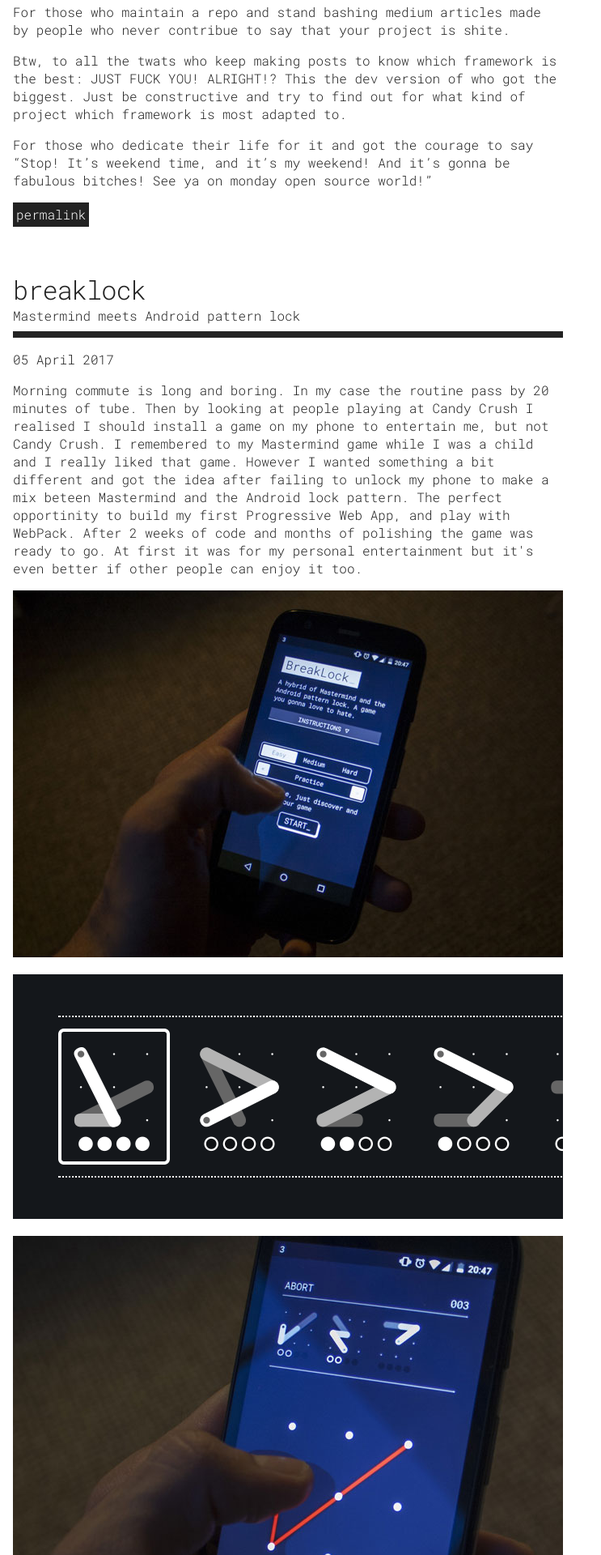
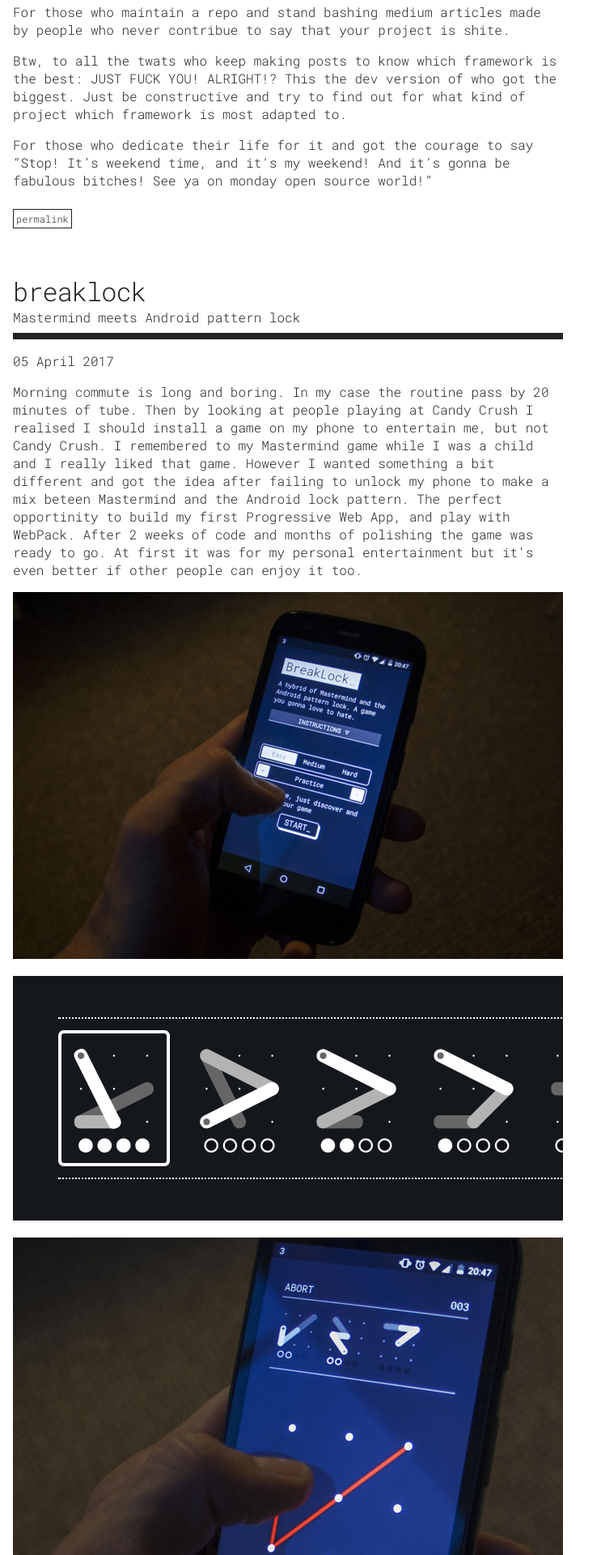
Before and after one commit to maxwellito/dotcom, a Jekyll site: the page built from page/index.html, in a window 1280 px wide. Shown: the part 752-2672 px from the top of the page at 81% size, without its empty margins (0-743 px from the left). Built offline with Jekyll 4.4.1, drawn with Linux system fonts in a browser that asks for light colours; the list of posts is cut into pages by our own code.

Commit message:
Switch permalinks to tags

```diff
--- a/page/index.html
+++ b/page/index.html
@@ -7,7 +7,7 @@ pagination:
 {% for post in paginator.posts %}
 	<div class="post">
 		{% include post_core.html post=post %}
-		<a href="{{ post.url }}" class="diff">permalink</a>
+		<a href="{{ post.url }}" class="tag">permalink</a>
 	</div>
 {% endfor %}
 
```
